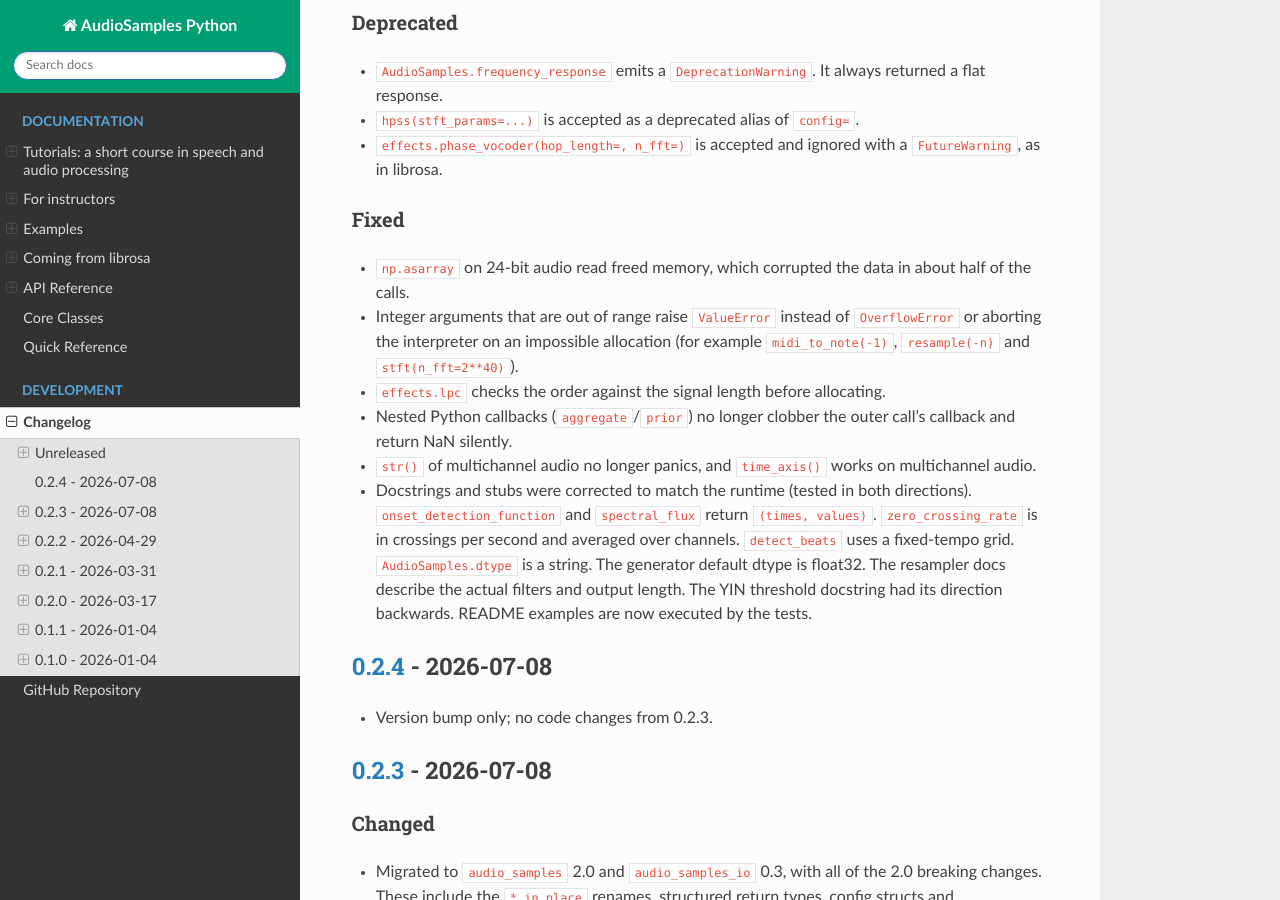
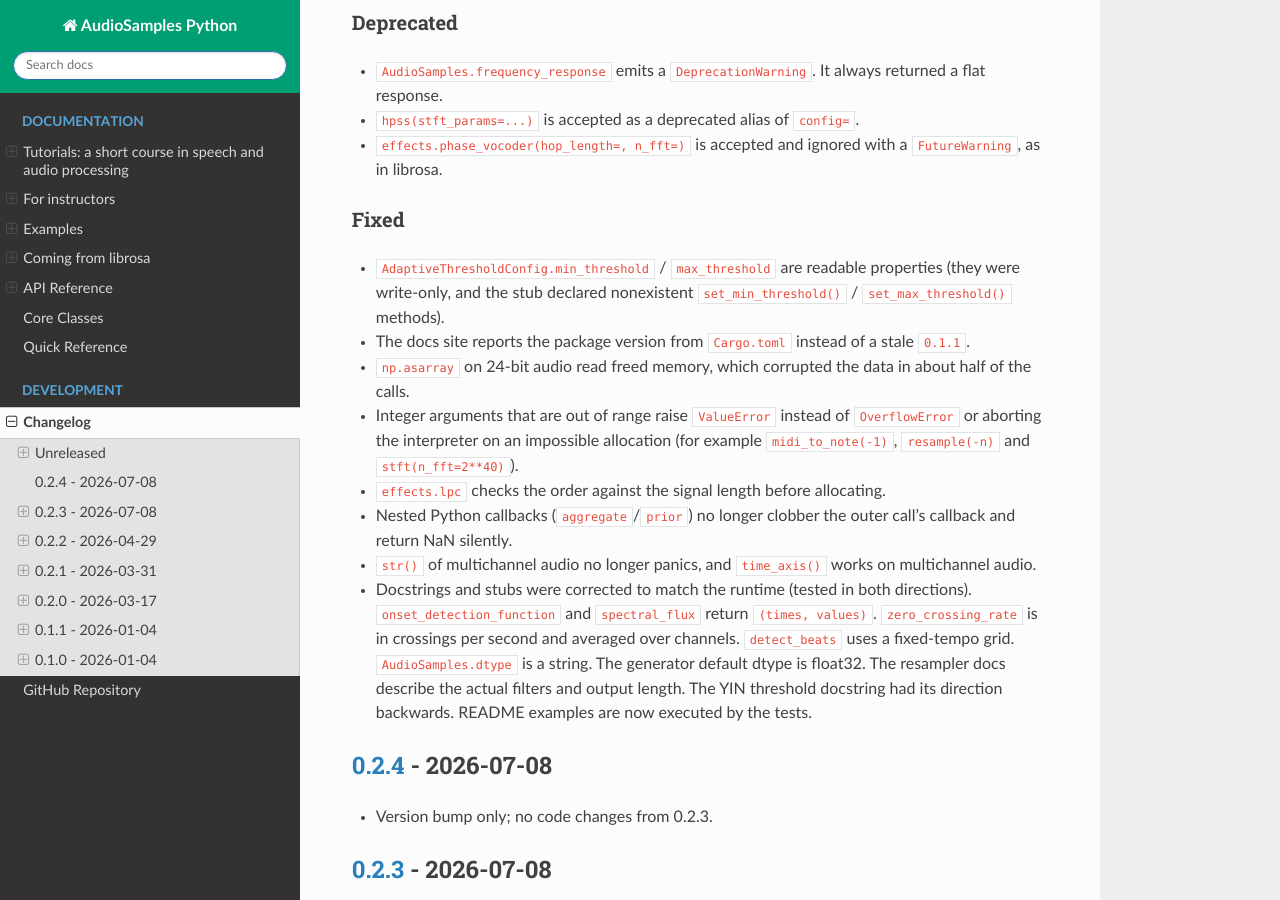
Before and after one commit to jmg049/audio_samples_python, a Sphinx documentation site: the page built from docs/source/changelog.md, in a window 1280 px wide and 900 px high, scrolled down 3498 px. Built offline with Sphinx 7.4.7 and the Read the Docs theme 3.1.0, drawn with Linux system fonts in a browser that asks for light colours.

Commit message:
fix(types): readable AdaptiveThresholdConfig bounds; docs version from Cargo.toml
min_threshold/max_threshold were write-only setters and the stub
declared set_min_threshold()/set_max_threshold() methods that do not
exist. Add getters and declare them as properties. The Sphinx release
was hard-coded to 0.1.1; read it from Cargo.toml.

```diff
--- a/CHANGELOG.md
+++ b/CHANGELOG.md
@@ -173,6 +173,11 @@ has the full detail.
 
 ### Fixed
 
+- `AdaptiveThresholdConfig.min_threshold` / `max_threshold` are readable
+  properties (they were write-only, and the stub declared nonexistent
+  `set_min_threshold()` / `set_max_threshold()` methods).
+- The docs site reports the package version from `Cargo.toml` instead of a
+  stale `0.1.1`.
 - `np.asarray` on 24-bit audio read freed memory, which corrupted the data in
   about half of the calls.
 - Integer arguments that are out of range raise `ValueError` instead of
--- a/docs/source/conf.py
+++ b/docs/source/conf.py
@@ -11,7 +11,16 @@ sys.path.insert(0, os.path.abspath("../.."))
 project = "AudioSamples Python"
 copyright = "2025, Jack Geraghty"
 author = "Jack Geraghty"
-release = "0.1.1"
+
+def _crate_version() -> str:
+    """Package version, read from Cargo.toml (the single source of truth)."""
+    import tomllib
+
+    with open(os.path.join(os.path.dirname(__file__), "../../Cargo.toml"), "rb") as f:
+        return tomllib.load(f)["package"]["version"]
+
+
+release = _crate_version()
 
 # -- General configuration ---------------------------------------------------
 extensions = [
```
Also changed, not shown: 3 other files.
